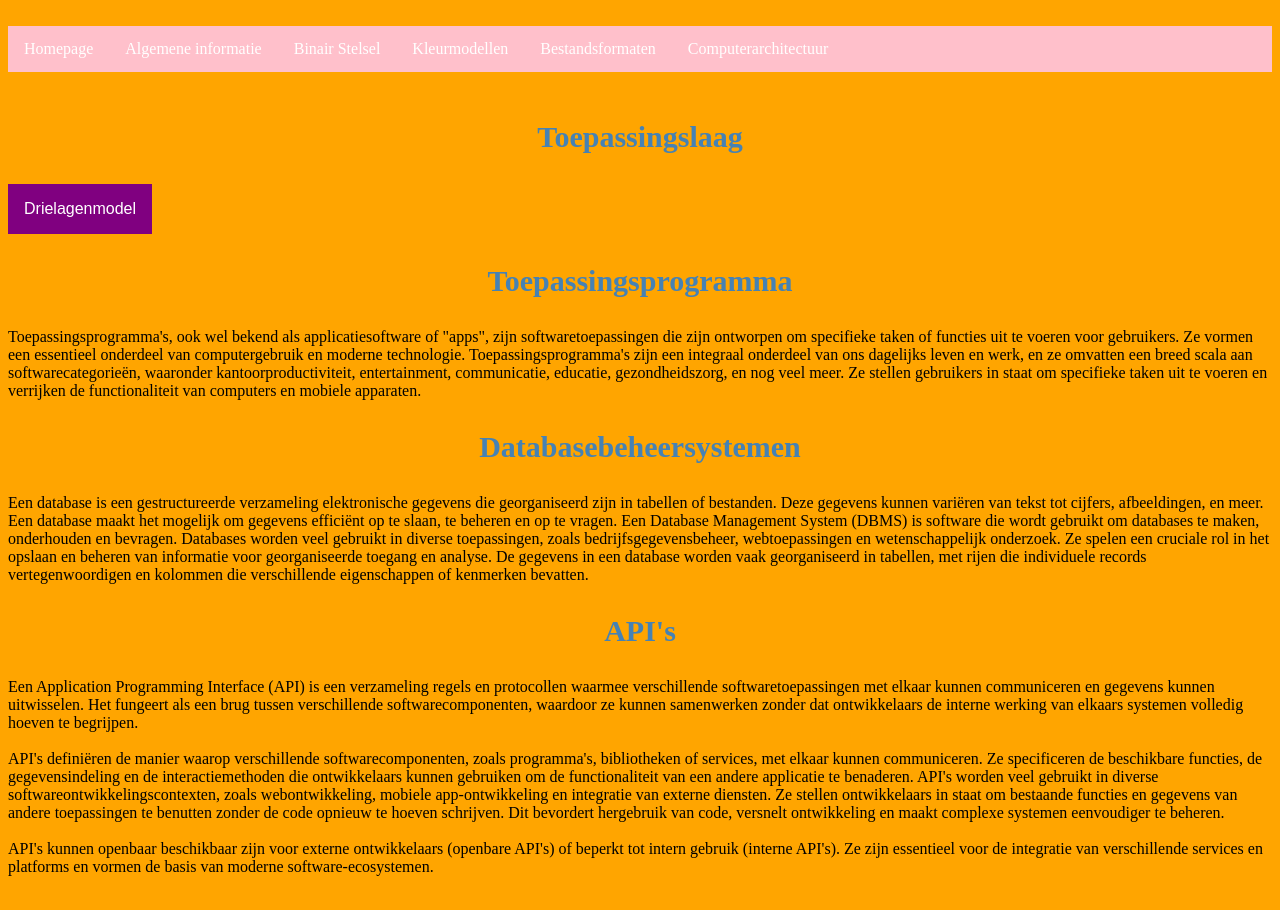
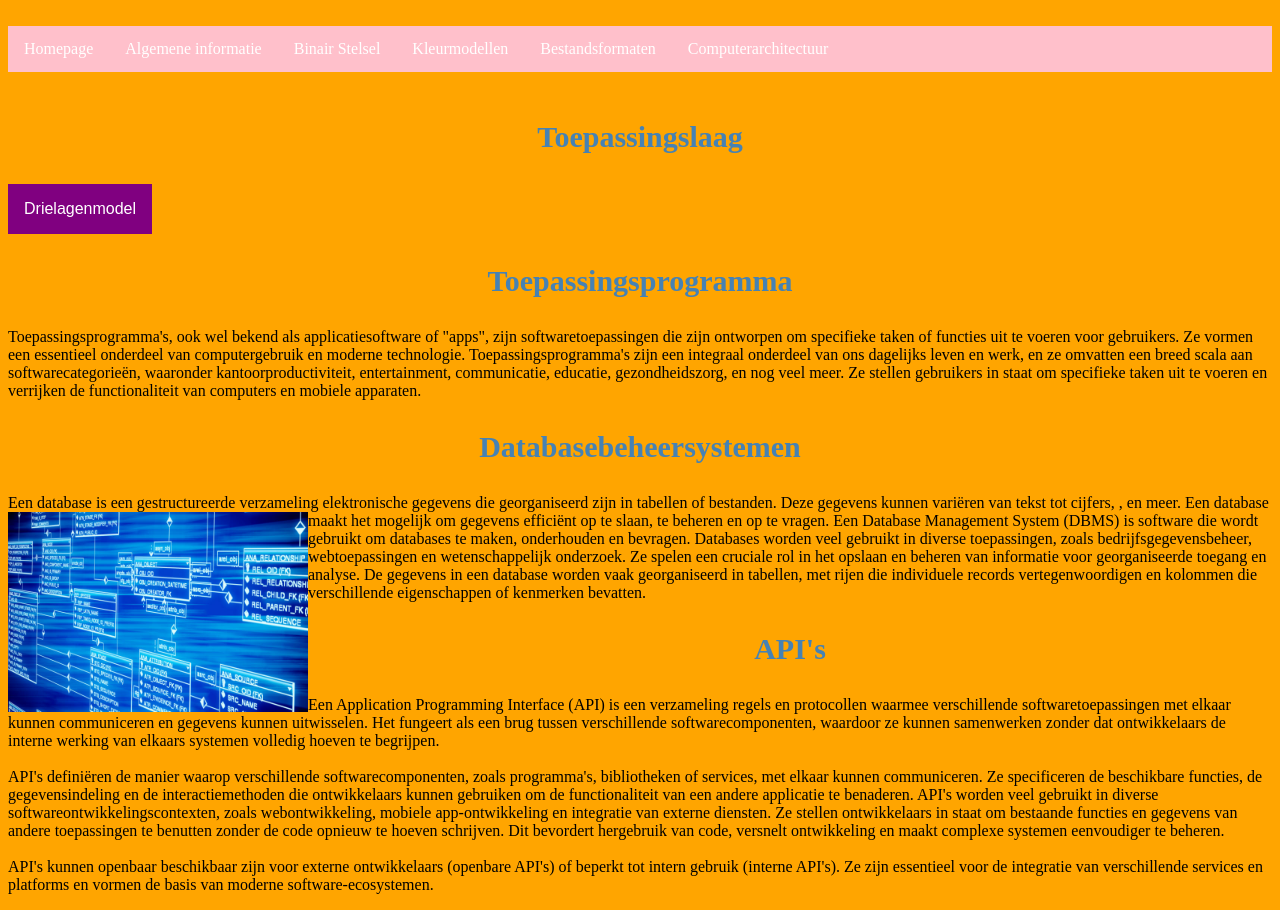
Before and after one commit to mounavlcc/mounavlcc.github.io, a plain HTML site: page toepassinglaag.html in a window 1280 px wide. Drawn offline with Linux system fonts and the light colour scheme.

Commit message:
Update toepassinglaag.html

```diff
--- a/toepassinglaag.html
+++ b/toepassinglaag.html
@@ -95,7 +95,7 @@
     <h3>Databasebeheersystemen</h3>
 <p>
   Een database is een gestructureerde verzameling elektronische gegevens die georganiseerd zijn in tabellen of bestanden.
-  Deze gegevens kunnen variëren van tekst tot cijfers, afbeeldingen, en meer. Een database maakt het mogelijk om gegevens
+  Deze gegevens kunnen variëren van tekst tot cijfers, <img src="database.jpeg" alt="database" width="300" height="200" style="float: left;">, en meer. Een database maakt het mogelijk om gegevens
   efficiënt op te slaan, te beheren en op te vragen. Een Database Management System (DBMS) is software die wordt gebruikt
    om databases te maken, onderhouden en bevragen. Databases worden veel gebruikt in diverse toepassingen, zoals
    bedrijfsgegevensbeheer, webtoepassingen en wetenschappelijk onderzoek. Ze spelen een cruciale rol in het opslaan en
```
